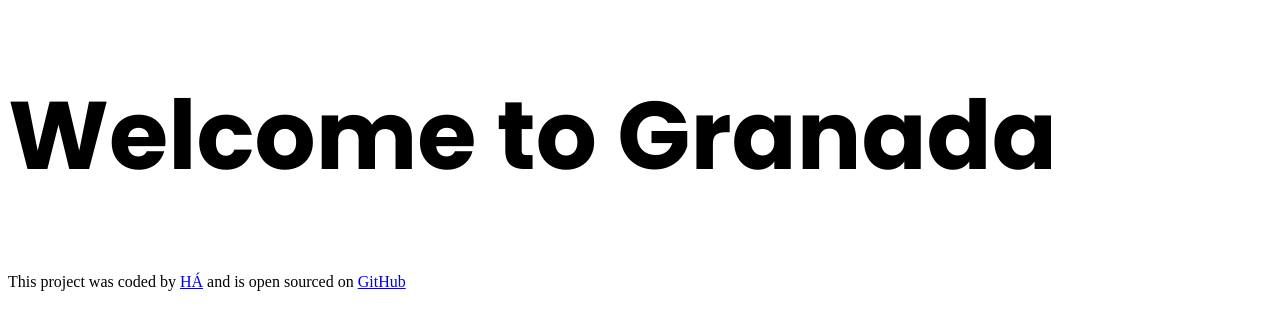
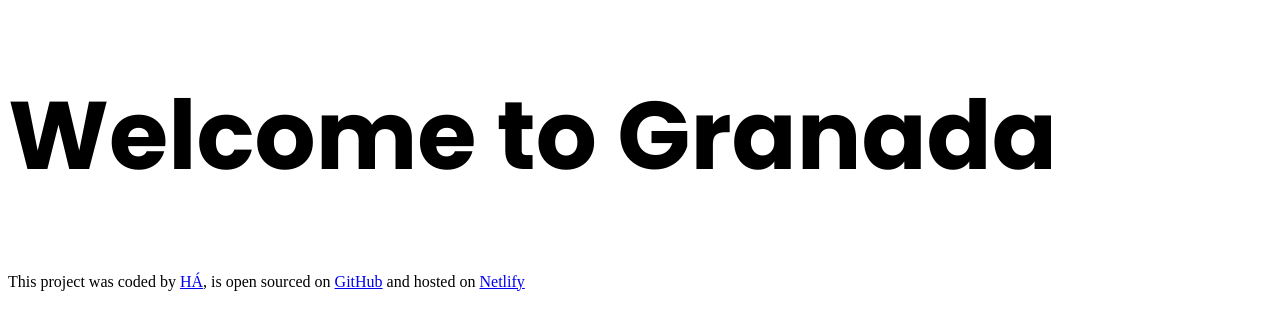
Before and after one commit to HaideeAC/Granada, a plain HTML site: page index.html in a window 1280 px wide. Drawn offline with Linux system fonts and the light colour scheme.

Commit message:
Update index.html

```diff
--- a/index.html
+++ b/index.html
@@ -3,7 +3,7 @@
   <head>
     <meta charset="UTF-8" />
     <meta name="viewport" content="width=device-width, initial-scale=1.0" />
-    <title>Document</title>
+    <title>🍻GRANADA</title>
     <link rel="stylesheet" href="/styles.css" />
 
     <!-- Fonts -->
@@ -17,9 +17,12 @@
   <body>
     <h1>Welcome to Granada</h1>
     <footer>
-      This project was coded by <a href="https://github.com/HaideeAC" target="_blank">HÁ</a> and
-      is open sourced on
+      This project was coded by
+      <a href="https://github.com/HaideeAC" target="_blank">HÁ</a>, is open
+      sourced on
       <a href="https://github.com/HaideeAC/Granada" target="_blank">GitHub</a>
+      and hosted on
+      <a href="https://granada-tierra.netlify.app/" target="_blank">Netlify</a>
     </footer>
   </body>
 </html>
```
